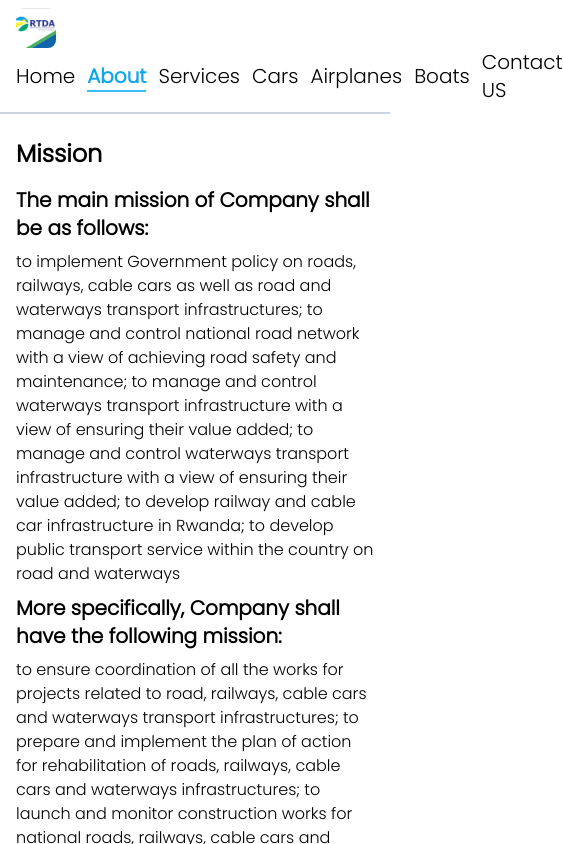
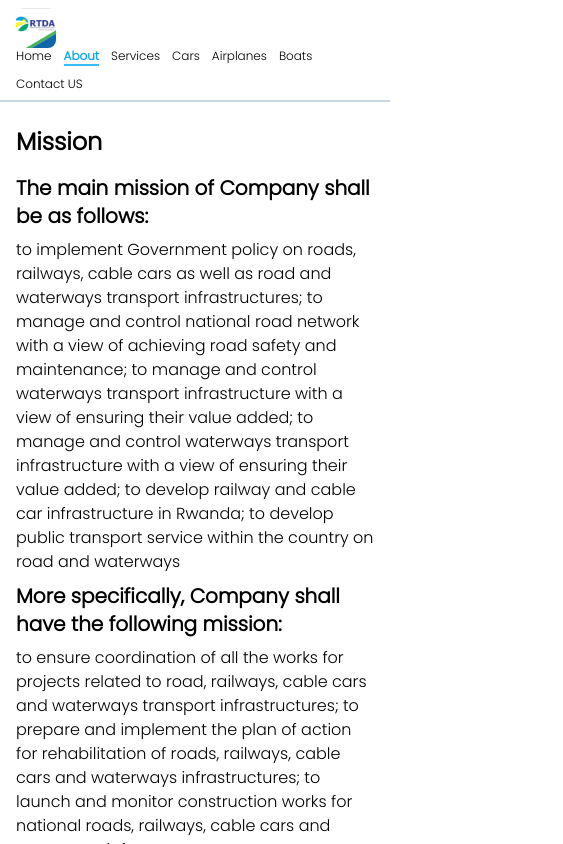
Before and after one commit to tuyishimekyrie/transportpro, a React (Vite) app: page /About in a window 390 px wide. Shown: the top 844 px of the page, 563 px wide, since content can reach past the window. Built offline with nearby package versions, Linux system fonts and the light colour scheme.

Commit message:
Debug routes

```diff
--- a/src/components/Header.tsx
+++ b/src/components/Header.tsx
@@ -8,8 +8,8 @@ const Header = () => {
       <div className="logo">
         <img src={logo} alt="logo" className="w-10 rounded-lg" />
       </div>
-      <ul className="flex items-center gap-3">
-        <li className="text-xl hover:text-sky-500">
+      <ul className="flex flex-wrap items-center gap-3">
+        <li className="text-xs sm:text-xl hover:text-sky-500">
           <NavLink
             to="/HomePage"
             className={({ isActive }) =>
@@ -19,7 +19,7 @@ const Header = () => {
             Home
           </NavLink>
         </li>{" "}
-        <li className="text-xl hover:text-sky-500">
+        <li className="text-xs sm:text-xl hover:text-sky-500">
           <NavLink
             to="/About"
             className={({ isActive }) =>
@@ -29,7 +29,7 @@ const Header = () => {
             About
           </NavLink>
         </li>
-        <li className="text-xl hover:text-sky-500">
+        <li className="text-xs sm:text-xl hover:text-sky-500">
           <NavLink
             to="/Services"
             className={({ isActive }) =>
@@ -39,7 +39,7 @@ const Header = () => {
             Services
           </NavLink>
         </li>
-        <li className="text-xl hover:text-sky-500 ">
+        <li className="text-xs sm:text-xl hover:text-sky-500 ">
           <NavLink
             to="/cars"
             className={({ isActive }) =>
@@ -49,7 +49,7 @@ const Header = () => {
             Cars
           </NavLink>
         </li>
-        <li className="text-xl hover:text-sky-500 ">
+        <li className="text-xs sm:text-xl hover:text-sky-500 ">
           <NavLink
             to="/Airplanes"
             className={({ isActive }) =>
@@ -59,7 +59,7 @@ const Header = () => {
             Airplanes
           </NavLink>
         </li>
-        <li className="text-xl hover:text-sky-500 ">
+        <li className="text-xs sm:text-xl hover:text-sky-500 ">
           <NavLink
             to="/Boats"
             className={({ isActive }) =>
@@ -69,7 +69,7 @@ const Header = () => {
             Boats
           </NavLink>
         </li>
-        <li className="text-xl hover:text-sky-500 ">
+        <li className="text-xs sm:text-xl hover:text-sky-500 ">
           <NavLink
             to="/Contact"
             className={({ isActive }) =>
--- a/src/pages/ErrorPage.tsx
+++ b/src/pages/ErrorPage.tsx
@@ -1,14 +1,23 @@
 import Header from "../components/Header";
 import Footer from "../components/Footer";
-import {  isRouteErrorResponse, useRouteError } from "react-router-dom";
+import { Link, isRouteErrorResponse, useRouteError } from "react-router-dom";
+import { ArrowLeftIcon } from "@heroicons/react/24/outline";
 
 const ErrorPage = () => {
     const error = useRouteError();
   return (
     <div>
-          <Header />
-          <div>Error Page (404)</div>
-          {isRouteErrorResponse(error) ?"Invalid Page":"Unexpected error"}
+      <Header />
+      <div className="pt-6 pl-4 pb-12">
+        <Link className="text-2xl pb-8 text-blue-600 font-bold flex item-center gap-1 hover:text-blue-800" to="/HomePage ">
+          <ArrowLeftIcon className="w-8 " />
+          <p>Return Back</p>
+        </Link>
+        <div className="text-2xl pb-4 text-red-500">Error Page (404)</div>
+        <p className="text-2xl pb-4">
+          {isRouteErrorResponse(error) ? "Invalid Page" : "Unexpected error"}
+        </p>
+      </div>
       <Footer />
     </div>
   );
--- a/src/routes/routes.tsx
+++ b/src/routes/routes.tsx
@@ -1,5 +1,4 @@
 import { createBrowserRouter } from "react-router-dom";
-// import App from "../App";
 import HomePage from "../pages/HomePage";
 import About from "../pages/About";
 import Services from "../pages/Services";
@@ -10,8 +9,7 @@ import Contact from "../pages/Contact";
 import ErrorPage from "../pages/ErrorPage";
 
 const router = createBrowserRouter([
-  { path: "/", element: <HomePage />
-  ,errorElement:<ErrorPage />},
+  { path: "/", element: <HomePage />, errorElement: <ErrorPage /> },
   { path: "/HomePage", element: <HomePage /> },
   { path: "/About", element: <About /> },
   { path: "/Services", element: <Services /> },
```
